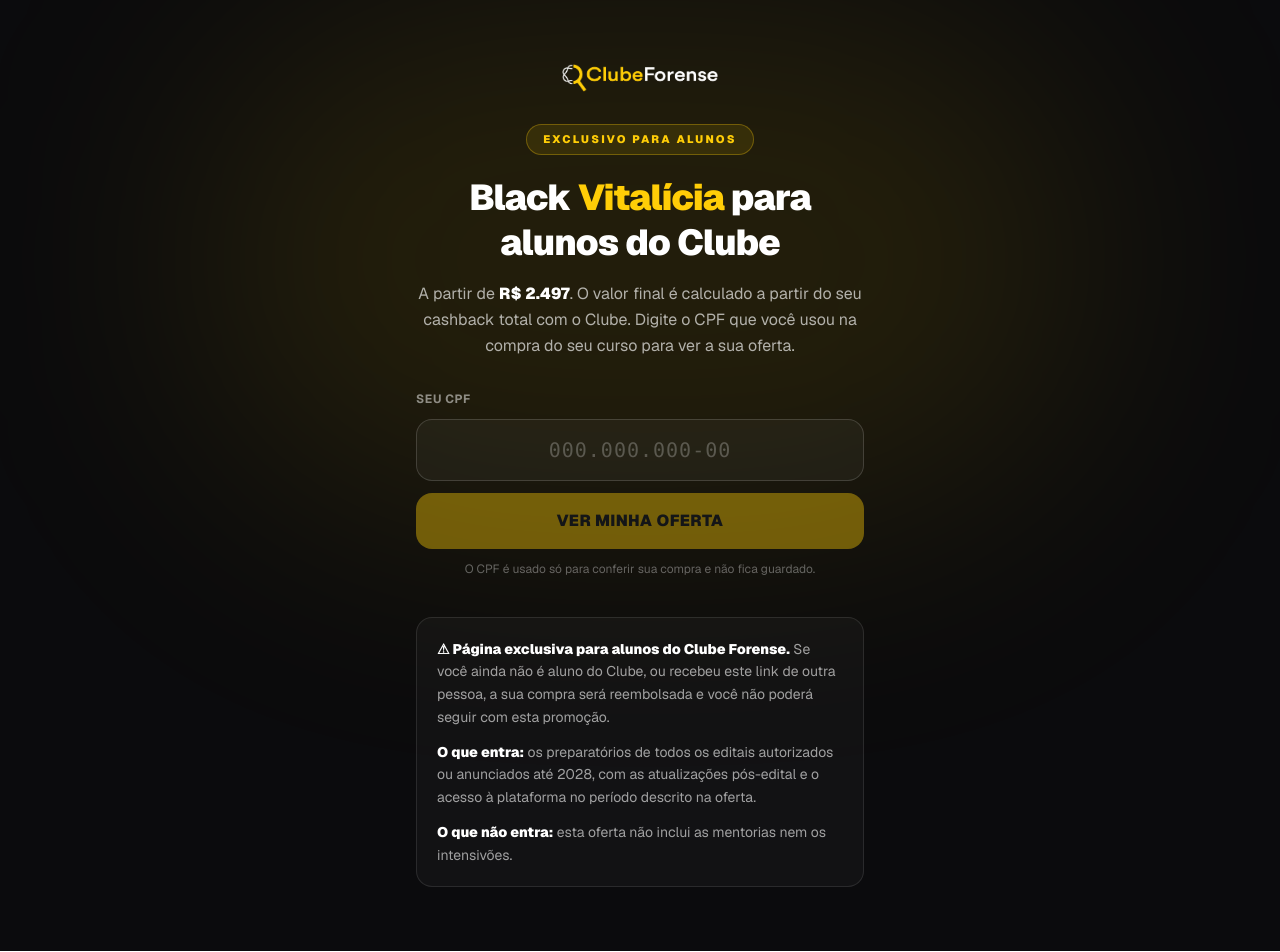
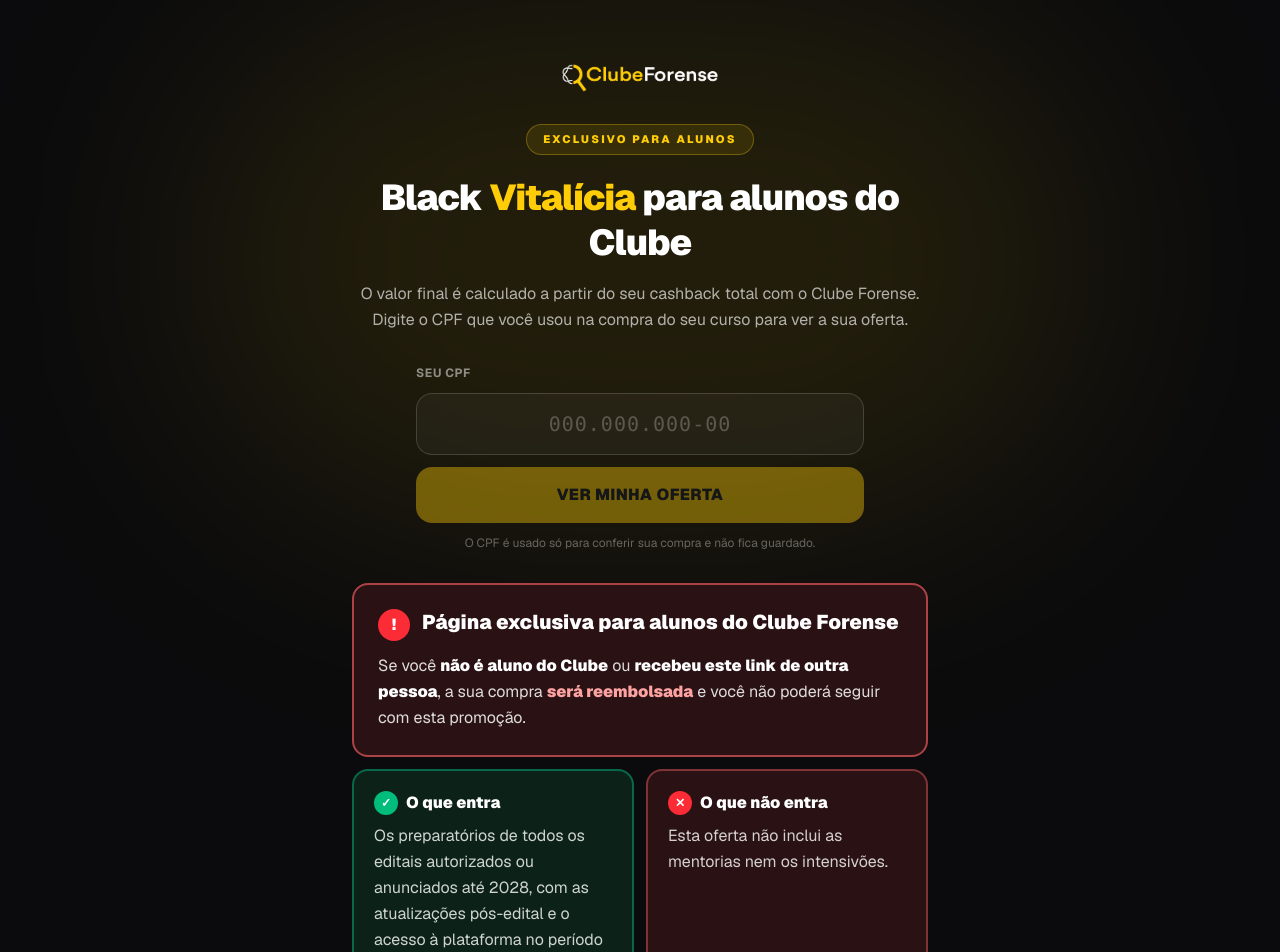
Before and after one commit to Hiaan/Clube-Forense, a Next.js app: page /alunoclube in a window 1280 px wide. Shown: the top 952 px of the page. Built offline with nearby package versions, Linux system fonts and the light colour scheme; no server answers.

Commit message:
Black dos alunos: entrada sem o "a partir de" e avisos de exclusividade em evidência, também na hora da compra
Co-Authored-By: Claude Opus 5.5 <noreply@anthropic.com>
Claude-Session: https://claude.ai/code/session_01Y9TFsAutNQw4KSdTxmhhQq

```diff
--- a/app/alunoclube/AvisoAluno.tsx
+++ b/app/alunoclube/AvisoAluno.tsx
@@ -1,5 +1,7 @@
-// Os avisos da Black dos alunos: exclusividade, reembolso e o que não entra.
-// Aparecem na entrada (antes do CPF) e de novo junto da oferta.
+// Os avisos da Black dos alunos: exclusividade, reembolso e o que entra e não
+// entra. Em evidência de propósito — é a regra do jogo, e quem comprar sem
+// ser aluno precisa ter sido avisado com clareza antes de pagar. Aparecem na
+// entrada (antes do CPF) e de novo junto da oferta, na hora da compra.
 
 import { NAO_INCLUI } from "./cupons";
 
@@ -9,33 +11,66 @@ function lista(itens: string[]): string {
     : `${itens.slice(0, -1).join(", ")} nem ${itens.at(-1)}`;
 }
 
-export default function AvisoAluno({ claro = false }: { claro?: boolean }) {
-  const caixa = claro
-    ? "border-gray-200 bg-white text-gray-600"
-    : "border-white/10 bg-white/[0.03] text-white/60";
-  const forte = claro ? "text-gray-900" : "text-white";
+export default function AvisoAluno() {
   return (
-    <div
-      className={`space-y-3 rounded-2xl border p-5 text-left text-sm leading-relaxed ${caixa}`}
-    >
-      <p>
-        <strong className={`font-black ${forte}`}>
-          ⚠ Página exclusiva para alunos do Clube Forense.
-        </strong>{" "}
-        Se você ainda não é aluno do Clube, ou recebeu este link de outra
-        pessoa, a sua compra será reembolsada e você não poderá seguir com esta
-        promoção.
-      </p>
-      <p>
-        <strong className={`font-black ${forte}`}>O que entra:</strong> os
-        preparatórios de todos os editais autorizados ou anunciados até 2028,
-        com as atualizações pós-edital e o acesso à plataforma no período
-        descrito na oferta.
-      </p>
-      <p>
-        <strong className={`font-black ${forte}`}>O que não entra:</strong> esta
-        oferta não inclui {lista(NAO_INCLUI)}.
-      </p>
+    <div className="space-y-3 text-left">
+      <div className="rounded-2xl border-2 border-red-400/60 bg-[#2a1214] p-5 sm:p-6">
+        <p className="flex items-start gap-3 text-lg font-black leading-snug text-white sm:text-xl">
+          <span
+            aria-hidden
+            className="grid h-8 w-8 shrink-0 place-items-center rounded-full bg-red-500 text-base text-white"
+          >
+            !
+          </span>
+          Página exclusiva para alunos do Clube Forense
+        </p>
+        <p className="mt-3 text-base leading-relaxed text-white/85">
+          Se você{" "}
+          <strong className="font-black text-white">
+            não é aluno do Clube
+          </strong>{" "}
+          ou{" "}
+          <strong className="font-black text-white">
+            recebeu este link de outra pessoa
+          </strong>
+          , a sua compra{" "}
+          <strong className="font-black text-red-300">será reembolsada</strong>{" "}
+          e você não poderá seguir com esta promoção.
+        </p>
+      </div>
+
+      <div className="grid gap-3 sm:grid-cols-2">
+        <div className="rounded-2xl border-2 border-emerald-400/40 bg-[#0c2219] p-5">
+          <p className="flex items-center gap-2 text-base font-black text-white">
+            <span
+              aria-hidden
+              className="grid h-6 w-6 place-items-center rounded-full bg-emerald-500 text-xs text-white"
+            >
+              ✓
+            </span>
+            O que entra
+          </p>
+          <p className="mt-2 text-sm leading-relaxed text-white/80 sm:text-base">
+            Os preparatórios de todos os editais autorizados ou anunciados até
+            2028, com as atualizações pós-edital e o acesso à plataforma no
+            período descrito na oferta.
+          </p>
+        </div>
+        <div className="rounded-2xl border-2 border-red-400/40 bg-[#2a1214] p-5">
+          <p className="flex items-center gap-2 text-base font-black text-white">
+            <span
+              aria-hidden
+              className="grid h-6 w-6 place-items-center rounded-full bg-red-500 text-xs text-white"
+            >
+              ✕
+            </span>
+            O que não entra
+          </p>
+          <p className="mt-2 text-sm leading-relaxed text-white/80 sm:text-base">
+            Esta oferta não inclui {lista(NAO_INCLUI)}.
+          </p>
+        </div>
+      </div>
     </div>
   );
 }
--- a/app/alunoclube/EntradaAluno.tsx
+++ b/app/alunoclube/EntradaAluno.tsx
@@ -11,7 +11,6 @@ import { useRouter } from "next/navigation";
 import { useState, useTransition } from "react";
 
 import { validarAluno, type RespostaAluno } from "./acoes";
-import { PRECO_ALUNO_A_PARTIR } from "./cupons";
 import AvisoAluno from "./AvisoAluno";
 
 const MENSAGENS: Record<
@@ -60,7 +59,7 @@ export default function EntradaAluno() {
     <div className="relative flex min-h-screen items-center justify-center overflow-hidden bg-[#0b0b0d] px-4 py-16">
       <div className="pointer-events-none absolute left-1/2 top-0 h-[520px] w-[900px] -translate-x-1/2 rounded-full bg-[#ffcd07]/10 blur-[130px]" />
 
-      <div className="relative w-full max-w-md text-center">
+      <div className="relative w-full max-w-xl text-center">
         <Image
           src="/logo-fundo-escuro.png"
           alt="Clube Forense"
@@ -77,16 +76,15 @@ export default function EntradaAluno() {
           Clube
         </h1>
         <p className="mt-4 text-base leading-relaxed text-white/65">
-          A partir de{" "}
-          <strong className="font-black text-white">
-            R$ {PRECO_ALUNO_A_PARTIR.toLocaleString("pt-BR")}
-          </strong>
-          . O valor final é calculado a partir do seu cashback total com o
-          Clube. Digite o CPF que você usou na compra do seu curso para ver a
+          O valor final é calculado a partir do seu cashback total com o Clube
+          Forense. Digite o CPF que você usou na compra do seu curso para ver a
           sua oferta.
         </p>
 
-        <form onSubmit={enviar} className="mt-8 flex flex-col gap-3 text-left">
+        <form
+          onSubmit={enviar}
+          className="mx-auto mt-8 flex max-w-md flex-col gap-3 text-left"
+        >
           <label
             htmlFor="cpf"
             className="text-xs font-bold uppercase tracking-wider text-white/50"
@@ -123,7 +121,7 @@ export default function EntradaAluno() {
           </p>
         </form>
 
-        <div className="mt-10">
+        <div className="mt-8">
           <AvisoAluno />
         </div>
       </div>
--- a/app/black/CaixaDePreco.tsx
+++ b/app/black/CaixaDePreco.tsx
@@ -219,6 +219,12 @@ export default function CaixaDePreco({
           )}
         </div>
 
+        {aluno && (
+          <p className="mt-7 rounded-xl border border-red-400/50 bg-[#2a1214] px-4 py-3 text-sm font-semibold leading-snug text-white">
+            Exclusivo para alunos do Clube: compras de quem não é aluno, ou
+            feitas por link recebido de outra pessoa, serão reembolsadas.
+          </p>
+        )}
         <a
           href={aluno ? aluno.link : mostrado.checkout}
           data-valor={aluno ? aluno.preco : mostrado.avista}
```
